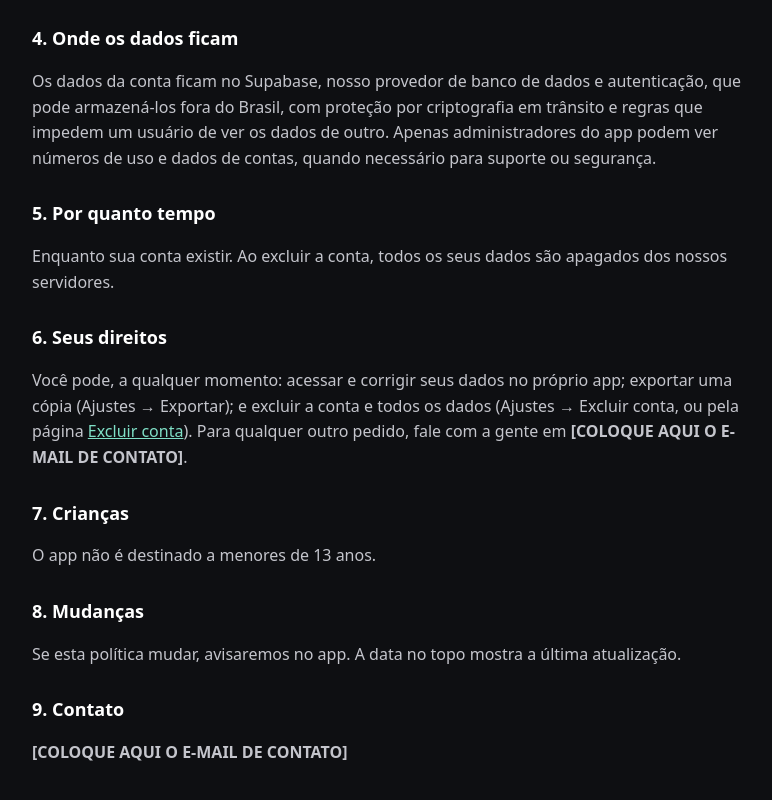
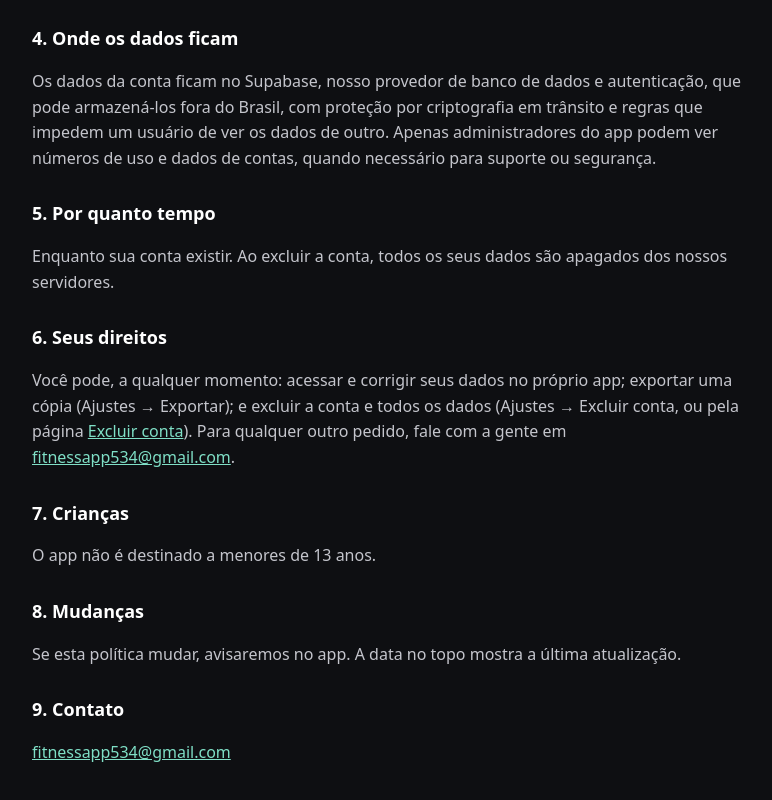
Before and after one commit to GabrielMartins05/ferro, a website: page privacidade.html in a window 1280 px wide. Shown: the part 924-1724 px from the top of the page, without its empty margins (248-1020 px from the left). Drawn offline with Linux system fonts and the light colour scheme.

Commit message:
E-mail de contato nas paginas legais

```diff
--- a/privacidade.html
+++ b/privacidade.html
@@ -44,13 +44,13 @@ a { color: #7fdfc6; }
 <h2>5. Por quanto tempo</h2>
 <p>Enquanto sua conta existir. Ao excluir a conta, todos os seus dados são apagados dos nossos servidores.</p>
 <h2>6. Seus direitos</h2>
-<p>Você pode, a qualquer momento: acessar e corrigir seus dados no próprio app; exportar uma cópia (Ajustes → Exportar); e excluir a conta e todos os dados (Ajustes → Excluir conta, ou pela página <a href="excluir-conta.html">Excluir conta</a>). Para qualquer outro pedido, fale com a gente em <b>[COLOQUE AQUI O E-MAIL DE CONTATO]</b>.</p>
+<p>Você pode, a qualquer momento: acessar e corrigir seus dados no próprio app; exportar uma cópia (Ajustes → Exportar); e excluir a conta e todos os dados (Ajustes → Excluir conta, ou pela página <a href="excluir-conta.html">Excluir conta</a>). Para qualquer outro pedido, fale com a gente em <a href="mailto:fitnessapp534@gmail.com">fitnessapp534@gmail.com</a>.</p>
 <h2>7. Crianças</h2>
 <p>O app não é destinado a menores de 13 anos.</p>
 <h2>8. Mudanças</h2>
 <p>Se esta política mudar, avisaremos no app. A data no topo mostra a última atualização.</p>
 <h2>9. Contato</h2>
-<p><b>[COLOQUE AQUI O E-MAIL DE CONTATO]</b></p>
+<p><a href="mailto:fitnessapp534@gmail.com">fitnessapp534@gmail.com</a></p>
 
 </main></body>
 </html>
```
Also changed, not shown: excluir-conta.html (+1 -1 lines), src/excluir-conta.html (+1 -1 lines), termos.html (+1 -1 lines).
